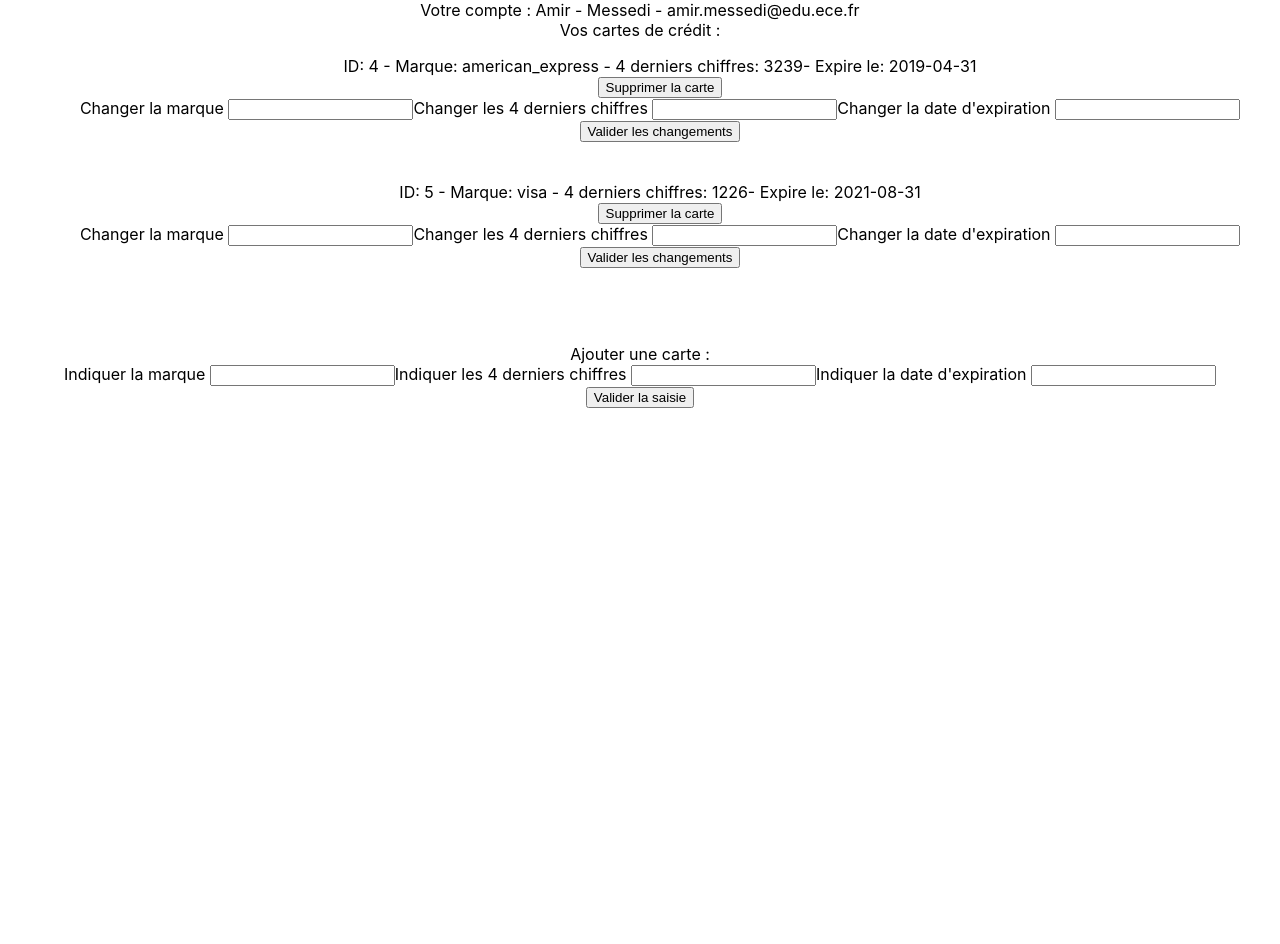
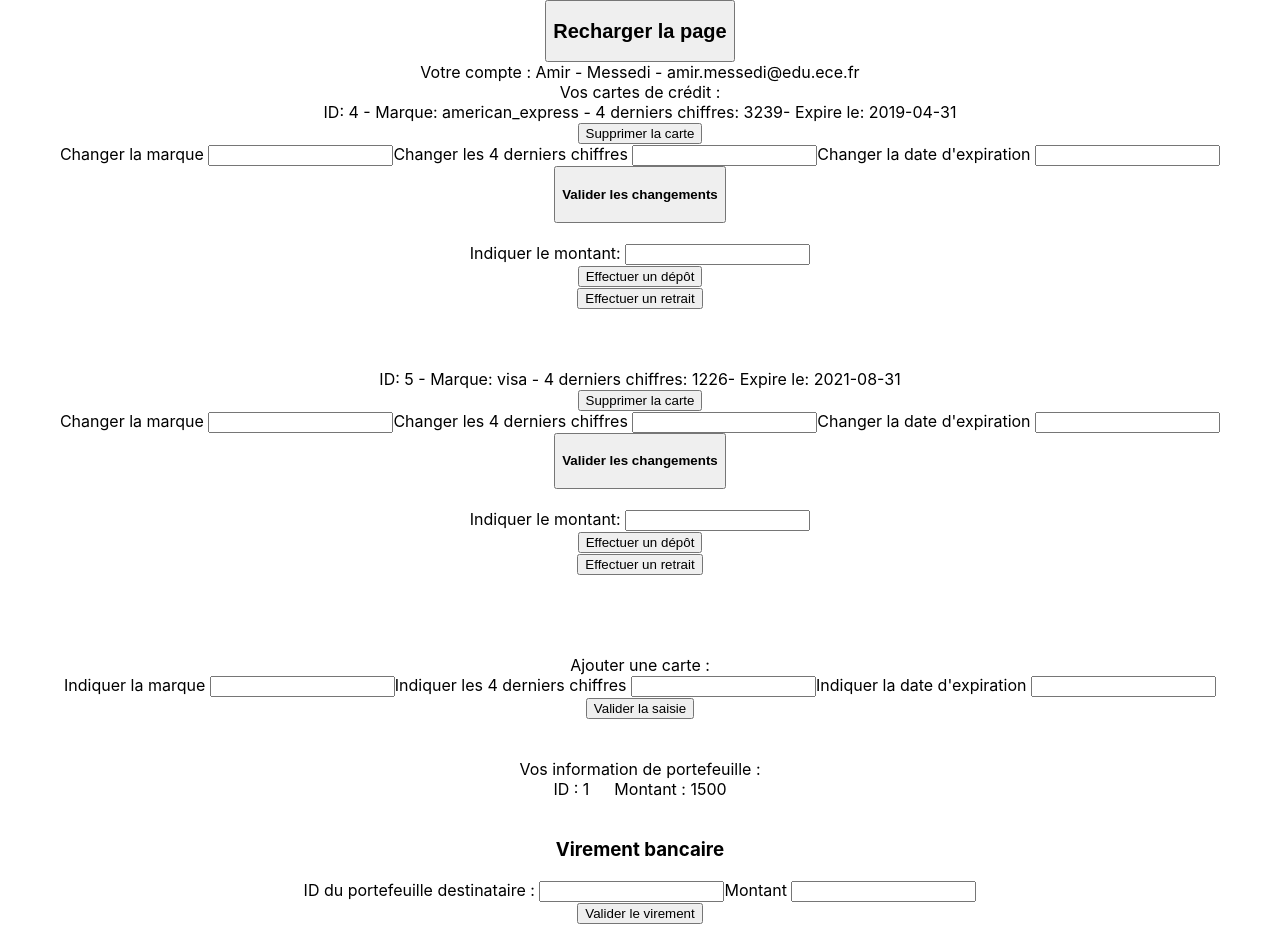
Before and after one commit to Billette/watermelon, a React (Create React App) app: page / in a window 1280 px wide. Before the commit the page ends 800 px from the top, so only its background shows below. Built offline with nearby package versions, Linux system fonts and the light colour scheme.

Commit message:
Adding Wallet transfers
but still pb with refreshing pages

```diff
--- a/src/App.js
+++ b/src/App.js
@@ -2,7 +2,9 @@ import React, {Component} from 'react';
 import './App.css';
 import MyAccount from './account/MyAccount.js';
 import {creditCards} from './database/CreditCards.js';
-import {userList} from './database/Users.js';
+import {users} from './database/Users.js';
+import {wallets} from './database/Wallets.js';
+//import request from './database/Request';
 
 
 
@@ -14,19 +16,37 @@ class App extends Component {
 
     sessionStorage.clear();
 
+    this.state = {
+      toRefresh: false,
+    };
+
     var usersKey = 'Users';
     var cardsKey = 'Cards';
+    var walletsKey = 'Wallets';
 
     // Buiding up the pseudo-database on the session storage
-    sessionStorage.setItem(usersKey, JSON.stringify(userList));
+    sessionStorage.setItem(usersKey, JSON.stringify(users));
     sessionStorage.setItem(cardsKey, JSON.stringify(creditCards));
+    sessionStorage.setItem(walletsKey, JSON.stringify(wallets));
 
+    this.handleRefresh = this.handleRefresh.bind(this);
+
+  }
+
+  handleRefresh(event){
+    this.setState({
+      toRefresh: true,
+    })
+    console.log("yo");
   }
 
 
   render () {
     return (
       <div className="App">
+
+        <button onClick={ () => this.handleRefresh()}>  <h2> Recharger la page </h2> </button>
+
         <MyAccount />
       </div>
     );
--- a/src/account/AddCard.js
+++ b/src/account/AddCard.js
@@ -16,14 +16,6 @@ class AddCard extends Component {
         this.handleToUpdate = this.props.handleToUpdate;
     }
 
-    /*
-    componentDidMount() {
-        this.setState({
-
-        })
-    } */
-
-
     handleChange(event) {
         this.setState({ [event.target.name]: event.target.value });
     }
@@ -31,7 +23,7 @@ class AddCard extends Component {
     addCard(){
         var cardsKey = 'Cards';
 
-        var cards = JSON.parse(sessionStorage.getItem(cardsKey));
+        var cards = request.getCreditCards();
 
         var isToCreate = true;
 
@@ -75,15 +67,11 @@ class AddCard extends Component {
         if(isToCreate === true) {
             cards.push(newCard);
 
-            console.log(newCard);
-
-            sessionStorage.removeItem(cardsKey);
             sessionStorage.setItem(cardsKey, JSON.stringify(cards));
-
-            cards = JSON.parse(sessionStorage.getItem(cardsKey));
 
         } else {
             console.log("champs manquants");
+            return(<div className="Error"></div>)
 
         }
 
--- a/src/account/MyAccount.js
+++ b/src/account/MyAccount.js
@@ -19,6 +19,7 @@ class MyAccount extends Component {
         }
 
         this.myUser = request.getUserByID(this.state.idUser);
+
     }
 
     render(){
--- a/src/account/MyCard.js
+++ b/src/account/MyCard.js
@@ -10,6 +10,7 @@ class MyCard extends Component {
             newLastFour: '',
             newExpireAt: '',
             card: {},
+            amount: '',
         }
 
         this.id = this.props.id;
@@ -32,7 +33,6 @@ class MyCard extends Component {
 
     // Dispay a single card and its details and buttons to remove, modify, payin and payout
     displayCard(){
-
         return(
             <div>
                 ID: {this.state.card.id} - Marque: {this.state.card.brand} - 4 derniers chiffres: {this.state.card.lastFour}
@@ -40,14 +40,16 @@ class MyCard extends Component {
 
                 <button onClick={ () => this.removeCard(this.state.card.id)}>  Supprimer la carte </button> <br></br>
 
-                {this.displayModify(this.state.card.id)}
+                {this.displayModify()} <br></br>
+                {this.displayPay()}
+
+                <br></br><br></br>
 
             </div>
         )
     }
 
-    displayModify(cardID){
-
+    displayModify(){
         return(
             <div>
                 Changer la marque <input type="text" name="newBrand" value={this.state.newBrand} onChange={this.handleChange} />
@@ -55,8 +57,23 @@ class MyCard extends Component {
                 Changer la date d'expiration <input type="text" name="newExpireAt" value={this.state.newExpireAt} onChange={this.handleChange} />
 
                 <br></br>
-                <button onClick={ () => this.modifyCard(cardID)}>  Valider les changements </button> <br></br> <br></br>
+                <button onClick={ () => this.modifyCard(this.state.card.id)}>  <h4> Valider les changements </h4> </button>
                 <br></br>
+
+            </div>
+        );
+    }
+
+    displayPay(){
+        return(
+            <div>
+                Indiquer le montant: <input type="text" name="amount" value={this.state.amount} onChange={this.handleChange} />
+
+                <br></br>
+                <button onClick={ () => this.payin()}>  Effectuer un dépôt </button> <br></br>
+                <button onClick={ () => this.payout()}>  Effectuer un retrait </button> <br></br>
+                <br></br>
+
             </div>
         );
     }
@@ -64,12 +81,11 @@ class MyCard extends Component {
     removeCard(idCard){
         var cardsKey = 'Cards';
 
-        var cards = JSON.parse(sessionStorage.getItem(cardsKey));
+        var cards = request.getCreditCards();
 
         //get the new cards without the removed card
         var newCards = cards.filter( card => card.id !== idCard );
 
-        sessionStorage.removeItem(cardsKey);
         sessionStorage.setItem(cardsKey, JSON.stringify(newCards));
 
         // New state of cards
@@ -87,8 +103,7 @@ class MyCard extends Component {
 
     modifyCard(idCard){
         var cardsKey = 'Cards';
-
-        var cards = JSON.parse(sessionStorage.getItem(cardsKey));
+        var cards = request.getCreditCards();
 
         //get the new cards without the removed card
         var newCards = cards.filter( card => card.id !== idCard );
@@ -132,7 +147,6 @@ class MyCard extends Component {
 
         newCards.push(newCard);
 
-        sessionStorage.removeItem(cardsKey);
         sessionStorage.setItem(cardsKey, JSON.stringify(newCards));
 
         // New state of cards
@@ -149,6 +163,43 @@ class MyCard extends Component {
         });
     }
 
+    payin(){
+        var walletsKey = 'Wallets';
+        var isToPayIn = true;
+        var idUser = this.state.card.idUser;
+        var amount = parseInt(this.state.amount, 10);
+
+        var myWallet = request.getWalletOfUser(idUser)[0];
+
+        // If the amount is not a number or negative, we cannot allow the payin
+        if(isNaN(amount) || amount < 0) {
+            isToPayIn = false;
+        }
+
+        if(isToPayIn === true) {
+            myWallet.balance += amount;
+
+            var wallets = request.getWallets();
+
+            var newWallets = wallets.filter( wallet => wallet.id !== myWallet.id );
+            newWallets.push(myWallet);
+
+            sessionStorage.setItem(walletsKey, JSON.stringify(newWallets));
+
+            //Inform the parent (MyCreditCards) to re-render
+            var handleToUpdate = this.props.handleToUpdate;
+            handleToUpdate();
+
+        } else {
+            console.log('Veuillez rentrer un montant de dépot positif');
+        }
+
+    }
+
+    payout(){
+
+    }
+
     render(){
         return(
             <div className='MyCard'>
--- a/src/account/MyCreditCards.js
+++ b/src/account/MyCreditCards.js
@@ -9,7 +9,7 @@ class MyCreditCards extends Component {
         super(props);
         this.state = {
             idUser: this.props.idUser,
-            myUser: [],
+            myUser: {},
             myCards: [],
         }
 
@@ -19,9 +19,10 @@ class MyCreditCards extends Component {
 
     componentDidMount() {
         this.setState({
-            myUser: request.getUserByID(this.state.idUser),
-            myCards: request.getCreditCardsOfUser(this.state.idUser)
+            myUser: request.getUserByID(this.state.idUser)[0],
+            myCards: request.getCreditCardsOfUser(this.state.idUser),
         })
+
     }
 
     //Refresh the cards of the user when a modification is made
@@ -41,13 +42,11 @@ class MyCreditCards extends Component {
             );
         });
 
-        return(<div className='listCards'> <ul> {listCards} </ul> </div>);
+        return(<div className='listCards'>  {listCards} </div>);
     }
 
     render(){
         var handleToUpdate  = this.handleToUpdate.bind(this);
-
-        console.log("MyCreditCard: myCards");
 
         return(
             <div className='MyCreditCards'>
--- a/src/account/MyName.js
+++ b/src/account/MyName.js
@@ -8,19 +8,20 @@ class MyName extends Component {
         super(props);
         this.state = {
             idUser: this.props.idUser,
+            myUser: {},
         }
-
-        this.myUser = request.getUserByID(this.state.idUser);
     }
 
-    componentDidUpdate() {
-        this.myUser = request.getUserByID(this.state.idUser);
+    componentDidMount(){
+        this.setState({
+            myUser: request.getUserByID(this.state.idUser)[0],
+        });
     }
 
     render(){
         return(
             <div className='MyName'>
-                <div> Votre compte : {this.myUser[0].firstName} - {this.myUser[0].lastName} - {this.myUser[0].email}</div>
+                <div> Votre compte : {this.state.myUser.firstName} - {this.state.myUser.lastName} - {this.state.myUser.email}</div>
             </div>
         )
     }
--- a/src/account/MyWallet.js
+++ b/src/account/MyWallet.js
@@ -8,19 +8,104 @@ class MyWallet extends Component {
         super(props);
         this.state = {
             idUser: this.props.idUser,
+            wallet: {},
+            idWalletDest: '',
+            amount: '',
+        };
+
+        this.handleChange = this.handleChange.bind(this);
+        this.handleToUpdate = this.props.handleToUpdate;
+    }
+
+    componentDidMount(){
+        this.setState({
+            wallet: request.getWalletOfUser(this.state.idUser)[0],
+        })
+    }
+
+    handleChange(event) {
+        this.setState({ [event.target.name]: event.target.value });
+    }
+
+    displayWalletInfo(){
+        return(
+            <div className='WalletInfo'>
+                Vos information de portefeuille : <br></br>
+                ID : {this.state.wallet.id} &emsp; Montant : {this.state.wallet.balance}
+            </div>
+        );
+    }
+
+    displayTransfer(){
+        return(
+            <div>
+                <h3> Virement bancaire </h3>
+                ID du portefeuille destinataire :  <input type="text" name="idWalletDest" value={this.state.idWalletDest} onChange={this.handleChange} />
+                Montant <input type="text" name="amount" value={this.state.amount} onChange={this.handleChange} />
+
+                <br></br>
+                <button onClick={ () => this.transfer(this.state.wallet.id, this.state.idWalletDest, this.state.amount)}>  Valider le virement </button>
+                <br></br>
+            </div>
+        );
+    }
+
+    transfer(idWallet, idWalletDest, amount){
+
+        idWallet = parseInt(idWallet, 10);
+        idWalletDest = parseInt(idWalletDest, 10);
+        amount = parseInt(amount, 10);
+
+        var myWallet = request.getWalletByID(idWallet)[0];
+        var destWallet = request.getWalletByID(idWalletDest)[0];
+
+        var walletsKey = 'Wallets';
+        var wallets = request.getWallets();
+
+        //get the new wallets without the removed wallets of source and destination
+        var newWallets = wallets.filter( wallet => (wallet.id !== idWallet) && (wallet.id !== idWalletDest));
+
+        console.log(newWallets);
+
+        var isToTransfer = true;
+
+        // If the amount is negative, or too high, or not a number
+        if(amount <= 0 || amount > myWallet.balance || isNaN(amount))
+        {
+            isToTransfer = false;
         }
 
-        this.myUser = request.getUserByID(this.state.idUser);
+        // If the transfer is validated
+        if(isToTransfer === true)
+        {
+            myWallet.balance -= amount;
+            destWallet.balance += amount;
+
+            newWallets.push(myWallet);
+            newWallets.push(destWallet);
+
+            sessionStorage.removeItem(walletsKey);
+            sessionStorage.setItem(walletsKey, JSON.stringify(newWallets));
+
+            // resetting the input text fields, and refreshing the wallet content
+            this.setState({
+                idWalletDest: '',
+                amount: '',
+                wallet: request.getWalletOfUser(this.state.idUser)[0]
+            });
+
+        } else {
+            console.log('Merci de rentrer un nombre entier positif');
+        }
+
     }
 
-    componentDidUpdate() {
-        this.myUser = request.getUserByID(this.state.idUser);
-    }
 
     render(){
         return(
-            <div>
-
+            <div className='MyWallet'>
+                {this.displayWalletInfo()} <br/>
+                {this.displayTransfer()} <br/>
             </div>
         )
     }
--- a/src/database/CreditCards.js
+++ b/src/database/CreditCards.js
@@ -1,4 +1,4 @@
-let creditCards = [
+const creditCards = [
     {
         id: 1,
         idUser: 1,
--- a/src/database/Request.js
+++ b/src/database/Request.js
@@ -5,14 +5,13 @@
 
 const request = {
 
-    getUsers: function(idUser){
+    getUsers: function(){
         var myUsers = [];
         var usersKey = 'Users';
         var users = JSON.parse(sessionStorage.getItem(usersKey));
         users.map((user) => {
-            if(user.id === parseInt(idUser, 10)){
-                myUsers.push(user);
-            }
+
+            myUsers.push(user);
             return myUsers;
         });
 
@@ -75,6 +74,48 @@ const request = {
         return myCards;
     },
 
+    getWallets: function(){
+        var myWallet = [];
+        var walletsKey = 'Wallets';
+        var wallets = JSON.parse(sessionStorage.getItem(walletsKey));
+        wallets.map((wallet) => {
+
+            myWallet.push(wallet);
+            return myWallet;
+        });
+
+        return myWallet;
+    },
+
+    getWalletByID: function(idWallet){
+        var myWallet = [];
+        var walletsKey = 'Wallets';
+        var wallets = JSON.parse(sessionStorage.getItem(walletsKey));
+        wallets.map((wallet) => {
+            if(wallet.id === parseInt(idWallet, 10)){
+                myWallet.push(wallet);
+            }
+            return myWallet;
+        });
+
+        return myWallet;
+    },
+
+    getWalletOfUser: function(idUser){
+        var myWallet = [];
+        var walletsKey = 'Wallets';
+        var wallets = JSON.parse(sessionStorage.getItem(walletsKey));
+
+        wallets.map((wallet) => {
+            if(wallet.idUser === parseInt(idUser, 10)){
+                myWallet.push(wallet);
+            }
+            return myWallet;
+        });
+
+        return myWallet;
+    },
+
     // Find a suitable ID for an array of object
     IDAutoIncrement: function(array){
         return (Math.max.apply(Math, array.map(function(object) {
--- a/src/database/Users.js
+++ b/src/database/Users.js
@@ -1,4 +1,4 @@
-let userList = [
+const users = [
     {
         id: 1,
         firstName: 'Kevin',
@@ -26,4 +26,4 @@ let userList = [
     }
 ];
 
-export {userList};
+export {users};
--- /dev/null
+++ b/src/database/Wallets.js
@@ -0,0 +1,20 @@
+const wallets = [
+    {
+        id: 1,
+        idUser: 2,
+        balance: 1500,
+    },
+    {
+        id: 2,
+        idUser: 3,
+        balance: 1000,
+    },
+    {
+        id: 3,
+        idUser: 1,
+        balance: 30000,
+
+    }
+];
+
+export {wallets};
```
